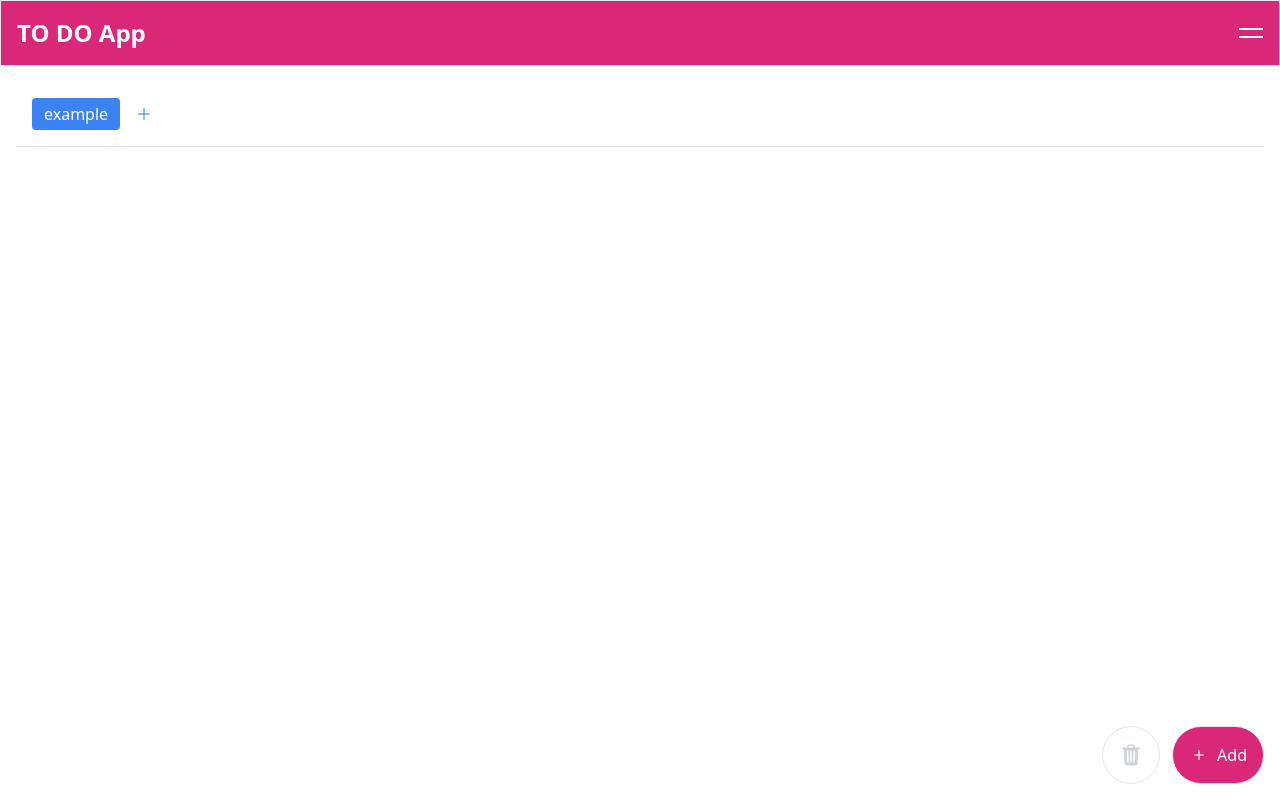
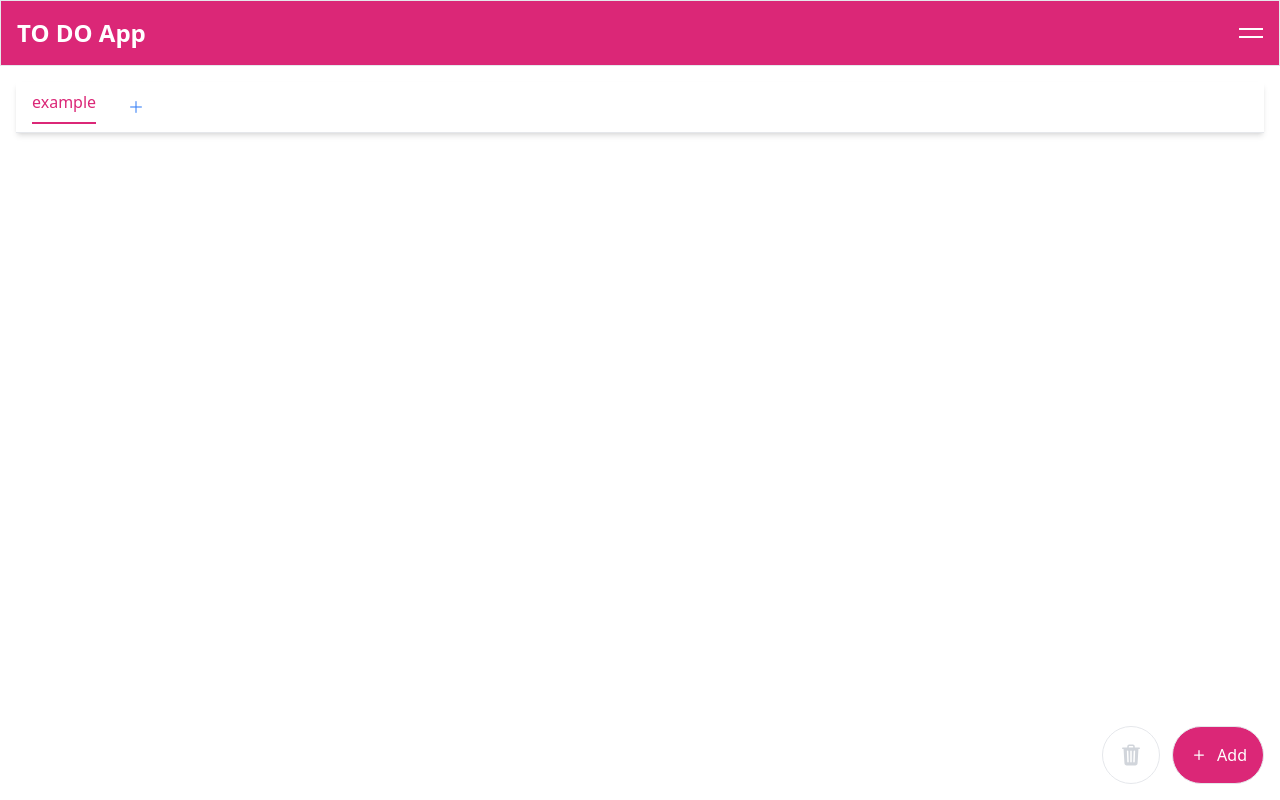
Before and after one commit to KokiMitsunaga/nin-todo, a Next.js app: page / in a window 1280 px wide. Built offline with nearby package versions, Linux system fonts and the light colour scheme.

Commit message:
カテゴリーバーのUIを変更

```diff
--- a/app/_components/CategoryBar.tsx
+++ b/app/_components/CategoryBar.tsx
@@ -24,26 +24,30 @@ const CategoryBar = ({
   };
 
   return (
-    <div className="flex items-center gap-4 p-4 border-b">
+    <div className="w-full bg-white shadow-md">
+      <div className="flex items-center px-4 py-2 border-b overflow-x-auto scrollbar-hide">
+        <div className="flex gap-4">
           {categories.map((category, index) => (
             <button
               key={index}
               onClick={() => onSelectCategory(category)}
-          className={`px-3 py-1 rounded ${
+              className={`mr-4 pb-2 whitespace-nowrap ${
                 selectedCategory === category
-              ? "bg-blue-500 text-white"
-              : "bg-gray-200"
-          }`}
+                  ? "border-b-2 border-pink-600 text-pink-600"
+                  : "text-gray-600"
+              } hover:text-pink-600`}
             >
               {category}
             </button>
           ))}
           <button
             onClick={() => setIsModalOpen(true)}
-        className="text-blue-500 hover:text-blue-700"
+            className="ml-auto text-blue-500 hover:text-blue-700"
           >
             ＋
           </button>
+        </div>
+      </div>
       {isModalOpen && (
         <CategoryModal
           onClose={() => setIsModalOpen(false)}
--- a/app/trash/page.tsx
+++ b/app/trash/page.tsx
@@ -36,11 +36,10 @@ const TrashPage = () => {
   const restoreTodo = () => {
     if (selectedIndex !== null) {
       const restoredTodo = trashTodos[selectedIndex];
-      // JSON.parse()の結果が配列でない場合に備えて、配列を初期値とする
       const todos = JSON.parse(localStorage.getItem("todos") || "[]");
       const updatedTodos = Array.isArray(todos)
         ? [...todos, restoredTodo]
-        : [restoredTodo]; // 配列であることを確認
+        : [restoredTodo];
 
       localStorage.setItem("todos", JSON.stringify(updatedTodos));
 
```
Lines whose indentation alone changed are shown as unchanged.
